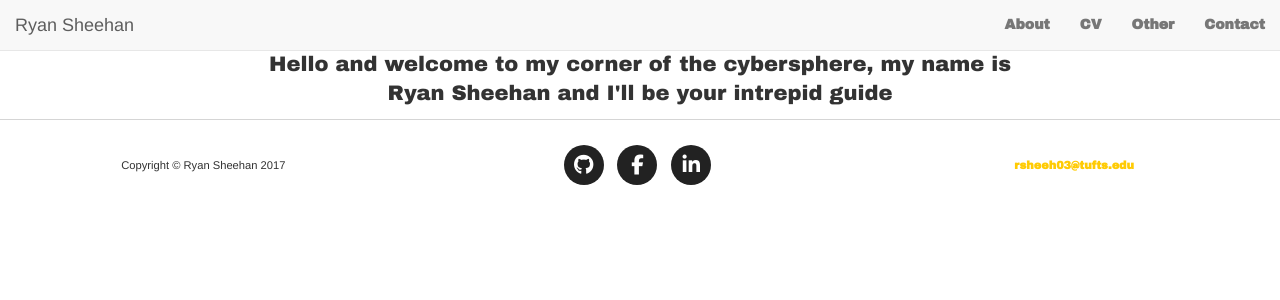
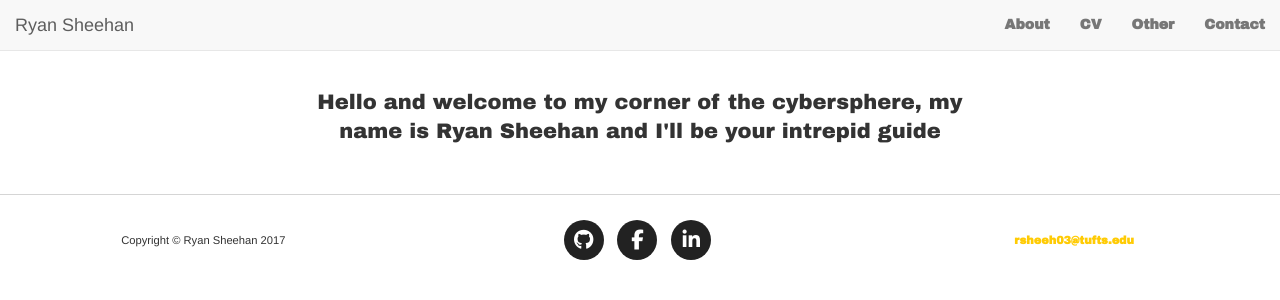
Before and after one commit to Ryan-Sheehan/Ryan-Sheehan.github.io, a Jekyll site: the page index.html, which Jekyll copies as it is, in a window 1280 px wide. Shown: the top 300 px of the page. Built offline with Jekyll 4.4.1, drawn with Linux system fonts in a browser that asks for light colours; nearby versions of some CDN libraries.

Commit message:
Update main.css

```diff
--- a/css/main.css
+++ b/css/main.css
@@ -42,6 +42,9 @@ ul.header li {
 }
 section.main-page-content {
     margin-top: 50px;
+}
+.blurb {
+    padding: 5%;
 }
 #image {
     width: 100%;
```
